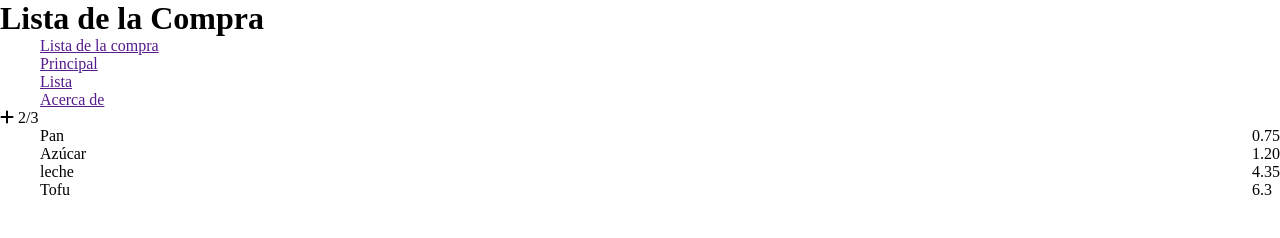
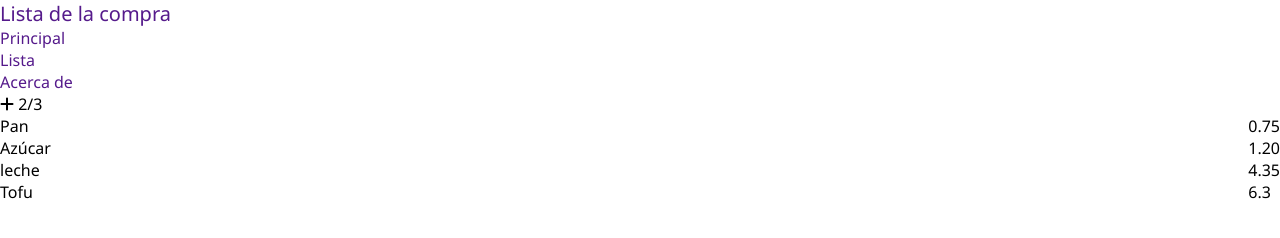
Before and after one commit to MarshallTino/202301-w1ch3-marcel-martino, a website built with Parcel: page src/index.html in a window 1280 px wide. Built offline with nearby package versions, Linux system fonts and the light colour scheme.

Commit message:
fix space left of list, remove links underline,

```diff
--- a/src/index.html
+++ b/src/index.html
@@ -12,11 +12,10 @@
 
 <body>
   <header>
-    <h1>Lista de la Compra</h1>
     <nav>
       <ul>
         <li>
-          <a href="" class="nav-link">Lista de la compra</a>
+          <a href="" class="nav-link-title">Lista de la compra</a>
         </li>
         <li>
           <a href="" class="nav-link">Principal</a>
--- a/src/style.css
+++ b/src/style.css
@@ -8,6 +8,7 @@ body {
   display: flex;
   flex-direction: column;
   justify-content: flex-start;
+  font-family: "Segoe UI", Tahoma, Geneva, Verdana, sans-serif;
 }
 .container {
   display: flex;
@@ -15,6 +16,7 @@ body {
 
 ul {
   list-style-type: none;
+  padding-left: 0%;
 }
 
 .lists {
@@ -22,3 +24,12 @@ ul {
   flex-direction: row;
   justify-content: space-between;
 }
+
+.nav-link-title {
+  font-size: 20px;
+  text-decoration: none;
+}
+
+.nav-link {
+  text-decoration: none;
+}
```
